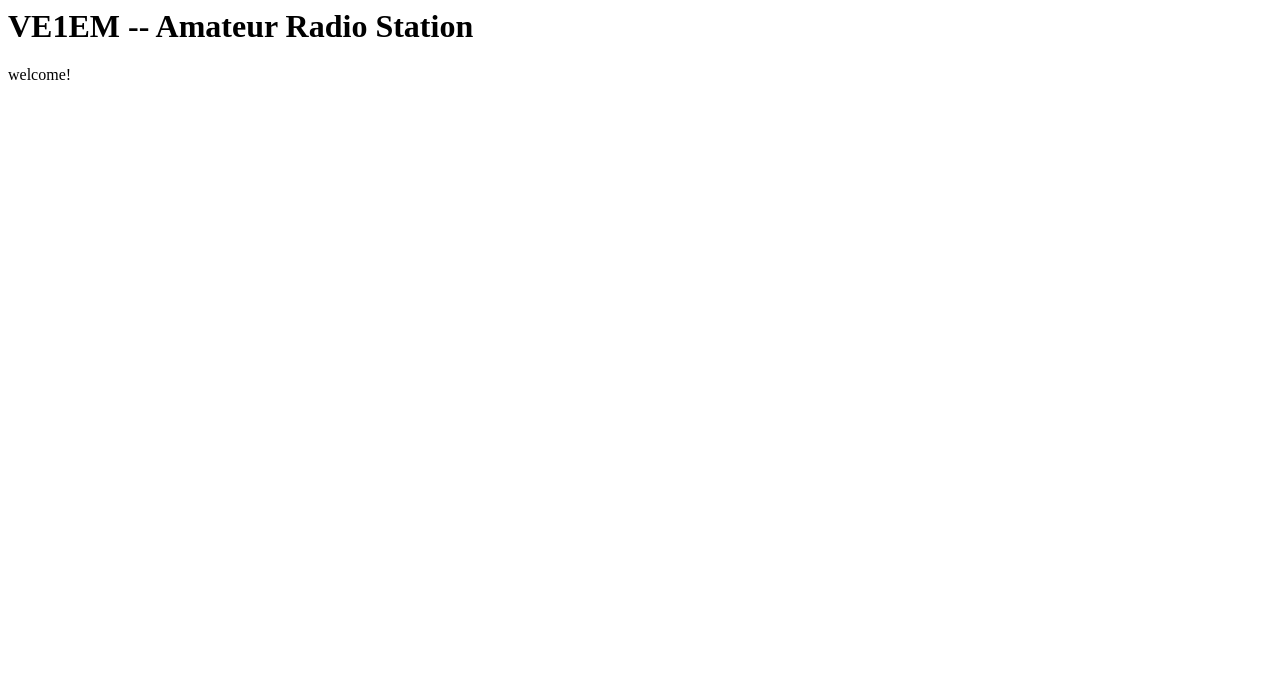
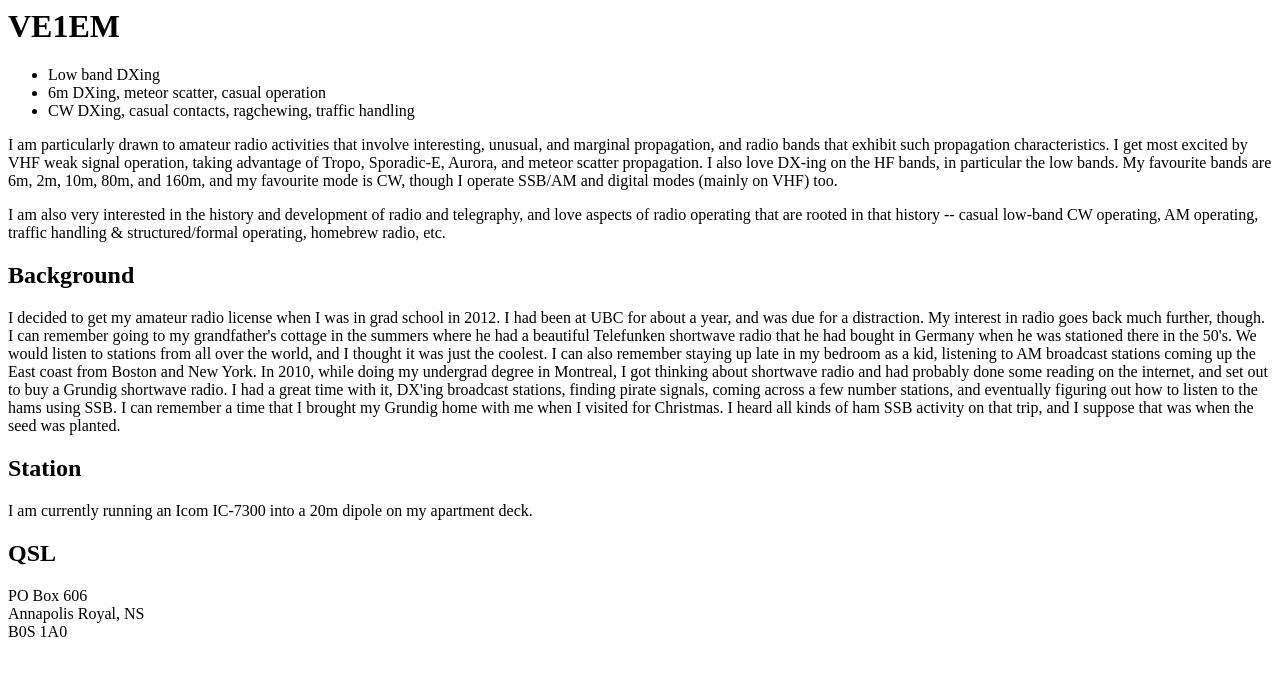
Before and after one commit to ve1em/ve1em.github.io, a plain HTML site: page index.html in a window 1280 px wide. Drawn offline with Linux system fonts and the light colour scheme.

Commit message:
website update

```diff
--- a/index.html
+++ b/index.html
@@ -1,10 +1,52 @@
 <html>
-	<head>
-		<title>VE1EM -- Amateur Radio Station</title>
-	</head>
-	<body>
-		<h1> VE1EM -- Amateur Radio Station</h1>
-		welcome!
+  <head>
+    <title>VE1EM -- Amateur Radio Station</title>
+  </head>
+  <body>
+    <h1>VE1EM</h1>
+    <ul>
+      <li>Low band DXing</li>
+      <li> 6m DXing, meteor scatter, casual operation</li>
+      <li>CW DXing, casual contacts, ragchewing, traffic handling</li>
+    </ul>
+  <p>
+I am particularly drawn to amateur radio activities that involve interesting, unusual, and marginal propagation, and
+radio bands that exhibit such propagation characteristics. I get most excited by VHF weak signal operation, taking advantage of
+Tropo, Sporadic-E, Aurora, and meteor scatter propagation. I also love DX-ing on the HF bands, in particular the low bands.
+My favourite bands are 6m, 2m, 10m, 80m, and 160m, and my favourite mode is CW, though I operate SSB/AM and digital modes
+(mainly on VHF) too.
+</p>
+<p>
+I am also very interested in the history and development of radio and telegraphy, and love aspects of radio operating that are
+rooted in that history -- casual low-band CW operating, AM operating, traffic handling & structured/formal operating,
+homebrew radio, etc.
+</p>
 
-	</body>
+<h2>Background</h2>
+<p>
+I decided to get my amateur radio license when I was in grad school in 2012. I
+had been at UBC for about a year, and was due for a distraction. My interest in
+radio goes back much further, though. I can remember going to my grandfather's
+cottage in the summers where he had a beautiful Telefunken shortwave radio that
+he had bought in Germany when he was stationed there in the 50's. We would
+listen to stations from all over the world, and I thought it was just the
+coolest. I can also remember staying up late in my bedroom as a kid, listening
+to AM broadcast stations coming up the East coast from Boston and New York. In
+2010, while doing my undergrad degree in Montreal, I got thinking about
+shortwave radio and had probably done some reading on the internet, and set
+out to buy a Grundig shortwave radio. I had a great time with it, DX'ing
+broadcast stations, finding pirate signals, coming across a few number stations,
+and eventually figuring out how to listen to the hams using SSB. I can
+remember a time that I brought my Grundig home with me when I visited for
+Christmas. I heard all kinds of ham SSB activity on that trip, and I suppose
+that was when the seed was planted.
+</p>
+<h2>Station</h2>
+I am currently running an Icom IC-7300 into a 20m dipole on my apartment deck.
+<h2>QSL</h2>
+PO Box 606 <br />
+Annapolis Royal, NS <br />
+B0S 1A0
+
+</body>
 </html>
```
